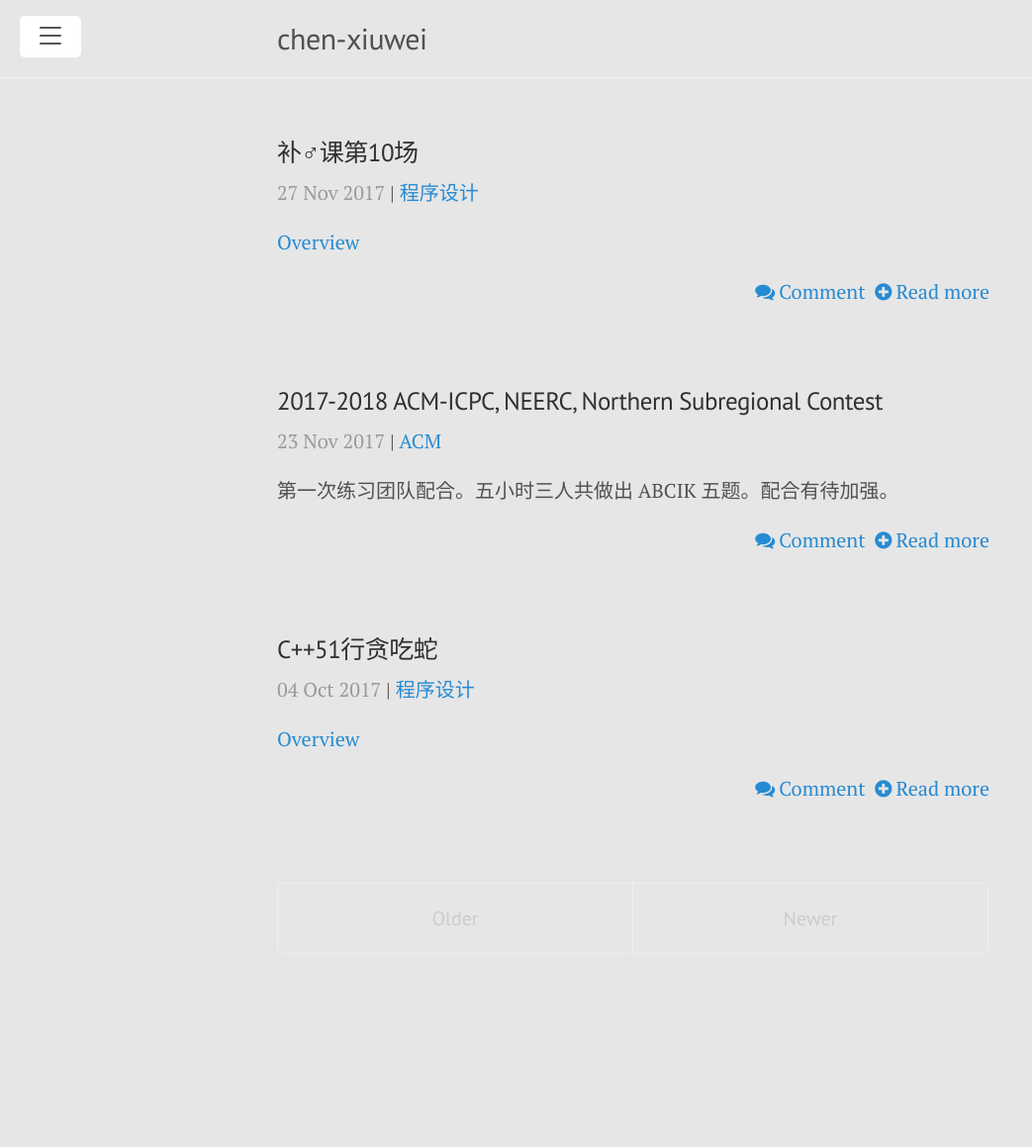
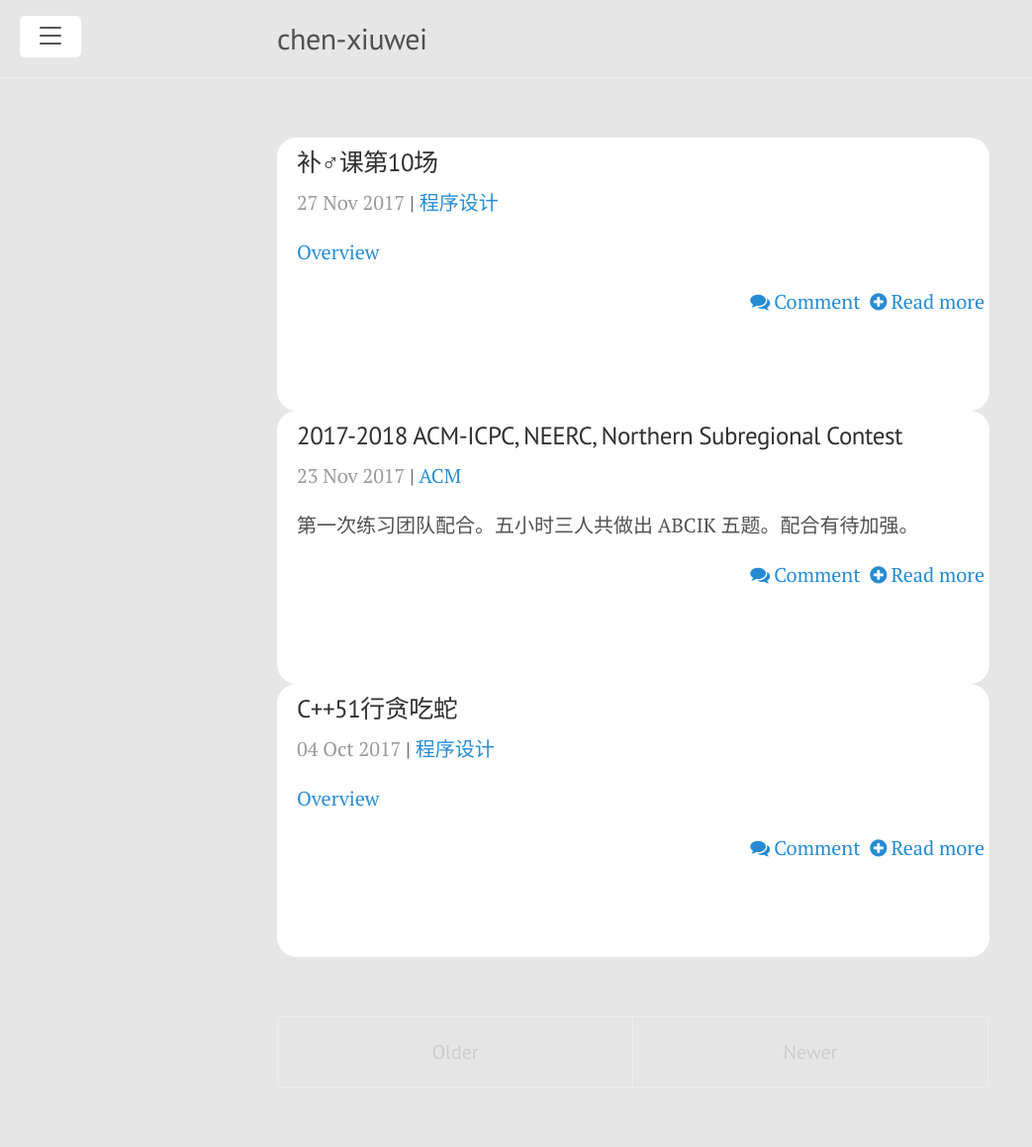
Before and after one commit to chen-xw/chen-xw.github.io, a Jekyll site: the page built from blog/index.html, in a window 1280 px wide. Shown: the whole page at 99% size, without its empty margins (0-1043 px from the left). Built offline with Jekyll 4.4.1, drawn with Linux system fonts in a browser that asks for light colours; the list of posts is cut into pages by our own code; comment, search, counter and statistics services are not loaded; before the commit the page ends 1024 px from its top, so only the background shows below that.

Commit message:
Update index.html

```diff
--- a/blog/index.html
+++ b/blog/index.html
@@ -5,6 +5,8 @@ title: 博客
 
 <div class="posts">
   {% for post in paginator.posts %}
+
+<div class="wrap-post">
   <div class="post">
     <h3 class="post-title">
       <a href="{{ site.baseurl }}{{ post.url }}">
@@ -29,6 +31,7 @@ title: 博客
       <a href="{{ site.baseurl }}{{ post.url }}"><i class="fa fa-plus-circle" aria-hidden="true"></i>Read more</a>
     </div>
   </div>
+  </div>
   {% endfor %}
 </div>
 
```
